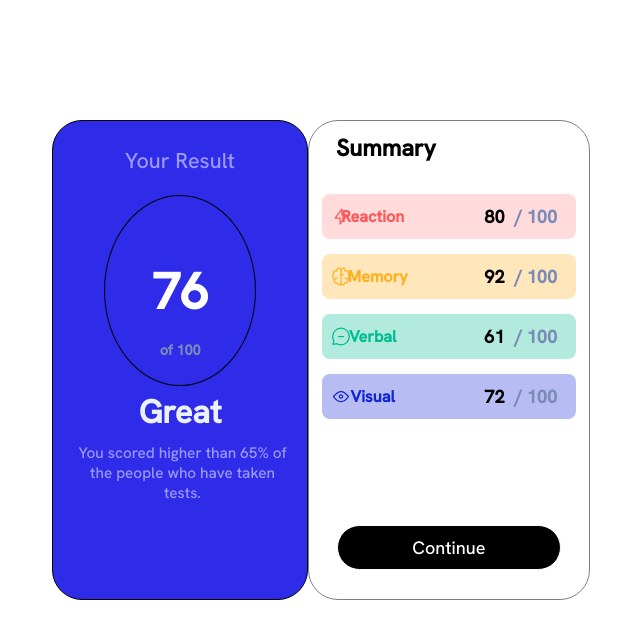
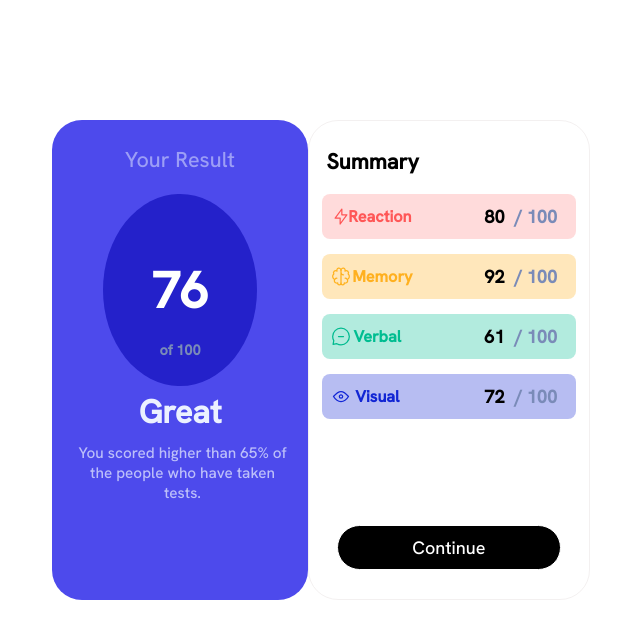
Before and after one commit to caioalmeidacl/template, a plain HTML site: page index.html in a window 1280 px wide. Shown: the whole page, without its empty margins (332-972 px from the left). Drawn offline with Linux system fonts and the light colour scheme.

Commit message:
More adjusts

```diff
--- a/styles/style.css
+++ b/styles/style.css
@@ -24,16 +24,17 @@ header {
 
 #result {
     display: flex;
-    border: 1px solid ;
+    /* border: 1px solid ; */
     flex-direction: column;
-    background-color: hsl(241,81%,54%);
+    background-color: hsla(241,81%,54%, 0.85);
     border-radius: 30px;
     width: 20vw;
     height: 60vh;
 }
 
 #result p:nth-child(1) {
-    color: hsl(241,100%,80%);
+    color: hsla(221, 100%, 96%, 0.5);
+    /* color: hsl(241,100%,80%); */
     text-align: center;
     padding: 10px;
     font-size: 1.2em;
@@ -42,14 +43,14 @@ header {
 
 /* Procurar saber fazer um circle */
 .result-point{
-    border: 1px solid;
+    /* border: 1px solid; */
     align-self: center;
     align-content: center;
     width: 60%;
     height: 40%;
     margin-top: 10px;
     border-radius: 100%;
-    background-color: hsla(241, 81%, 54%, 1);
+    background-color: hsla(241, 72%, 46%, 1);
     position: static;
 }
 
@@ -86,7 +87,7 @@ header {
     margin-top: 10px;
     position: relative;
     left: 8%;
-    color: hsl(241,100%,80%);
+    color: hsla(221, 100%, 96%, 0.7);
 }
 
 .content {
@@ -97,7 +98,7 @@ header {
 
 main {
     display: flex;
-    border: 1px solid gray ;
+    border: 1px solid rgba(232, 226, 226, 0.5) ;
     flex-direction: column;
     border-radius: 30px;
     width: 22vw;
@@ -112,8 +113,10 @@ section {
 }
 
 main h1 {
-    margin-left: 15px;
-    font-size: 1.3em;
+    position: relative;
+    top: 3%;
+    left: 2%;
+    font-size: 1.2em;
     padding: 12px;
     height: 10%;
 }
@@ -143,24 +146,24 @@ main h1 {
     border-radius: 8px;
 }
 
-.test h1:nth-of-type(1) {
-    margin-left: -90px;
+.test h1 {
+    margin-left: -85px;
     font-size: 0.9em;
     color: hsl(0,100%,67%);
 }
 
-.memory h1:nth-of-type(1) {
+.memory h1 {
     margin-left: -80px;
     font-size: 0.9em;
     color: hsl(39,100%,56%);
 }
 
-.verbal h1:nth-of-type(1) {
+.verbal h1 {
     margin-left: -90px;
     font-size: 0.9em;
     color: hsl(166,100%,37%);
 }
-.view h1:nth-of-type(1) {
+.view h1 {
     margin-left: -90px;
     font-size: 0.9em;
     color: hsl(234,85%,45%);
```
